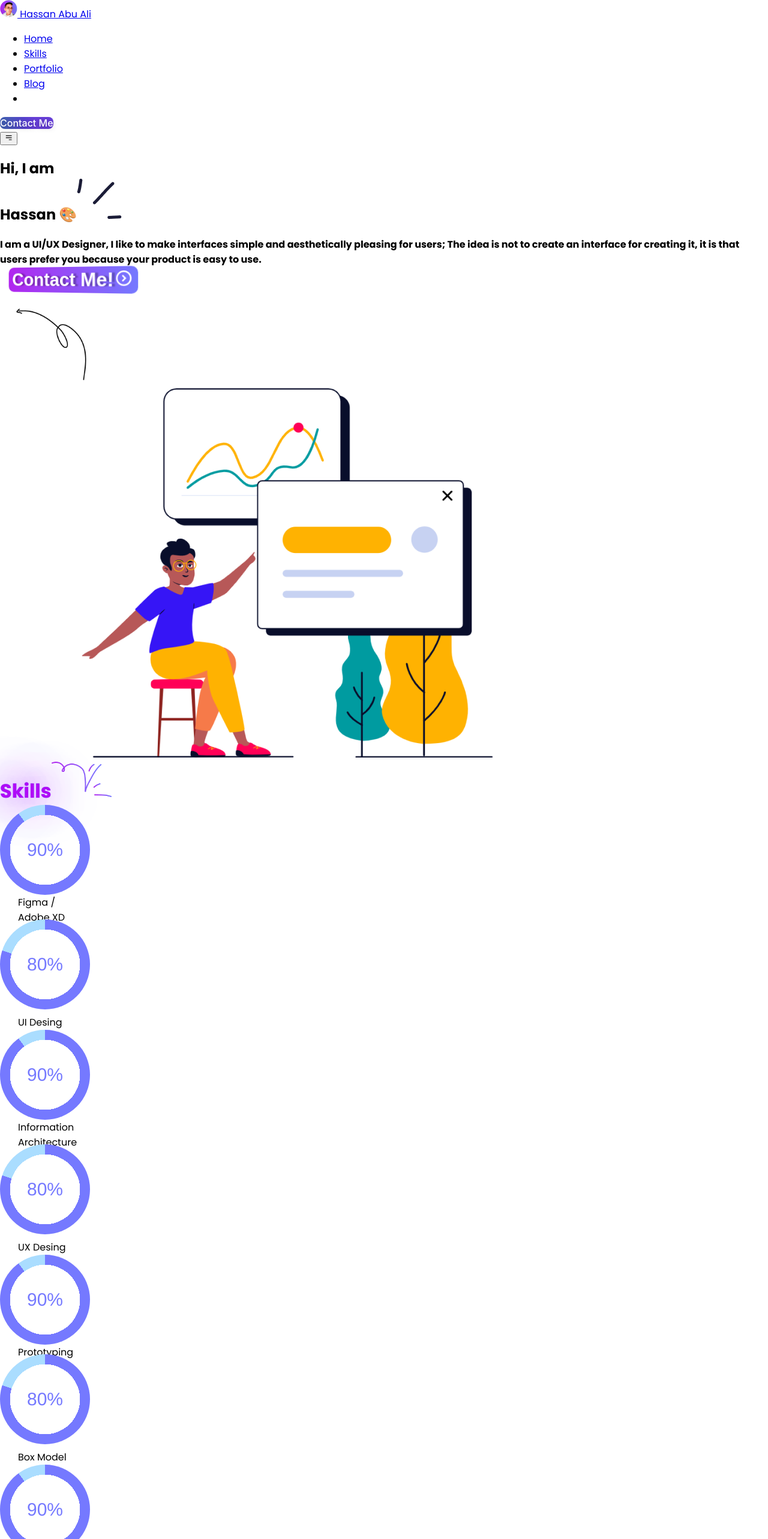
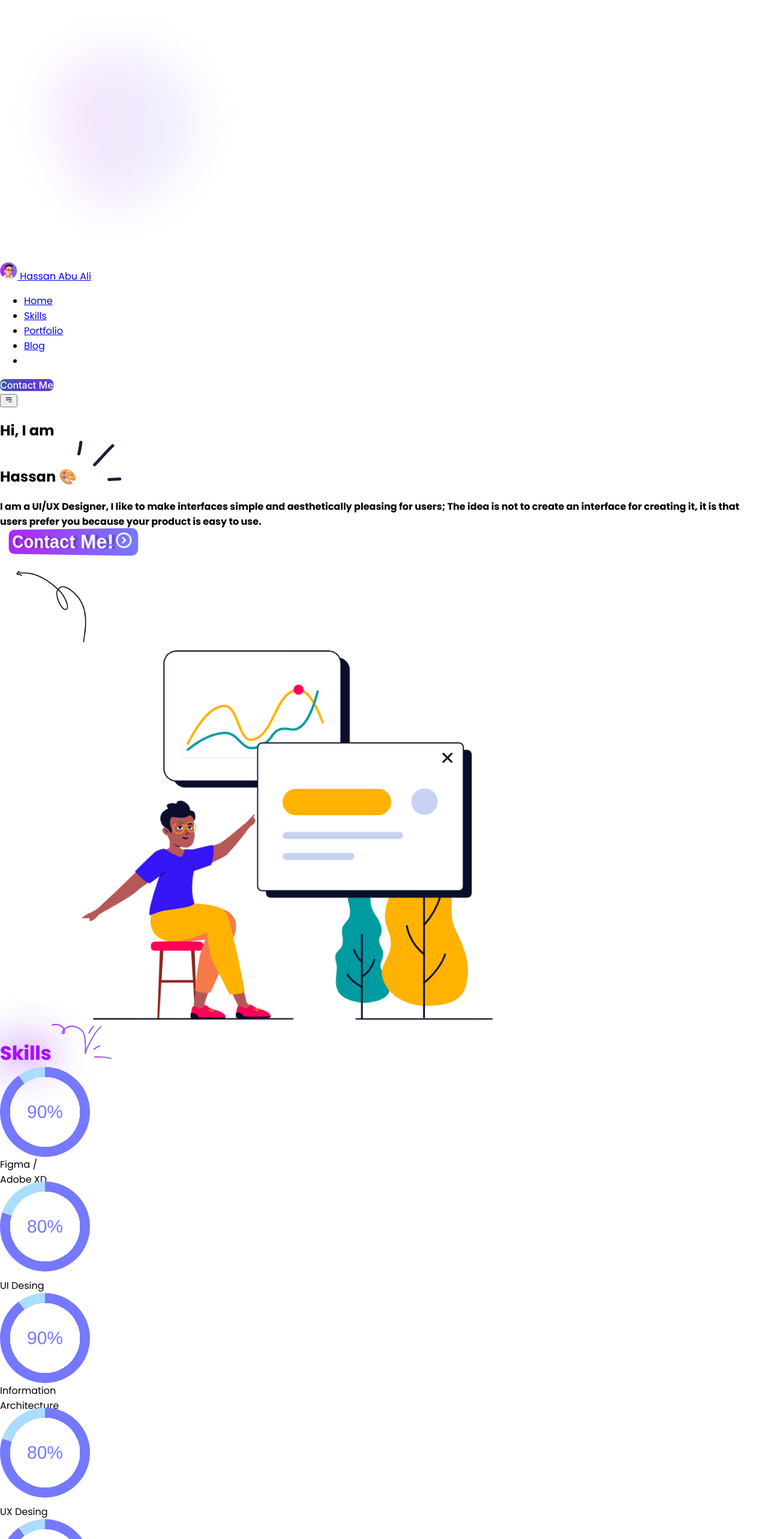
Before and after one commit to Ahmedgawish10/react-task-job2, a React (Create React App) app: page / in a window 1280 px wide. Shown: the top 2566 px of the page at 60% size. Built offline with nearby package versions, Linux system fonts and the light colour scheme.

Commit message:
update style header

```diff
--- a/src/components/header/Header.jsx
+++ b/src/components/header/Header.jsx
@@ -2,6 +2,7 @@ import React,{useState,useEffect,useRef} from 'react'
 import LogoMan from "../../imgs/man.png"
 import { HiOutlineMenuAlt3 } from "react-icons/hi";
 import { RiCloseFill } from "react-icons/ri";
+import Ellipse from "../../imgs//Ellipse 34.png"
 
 import "./header.css";
 function Header() {
@@ -14,7 +15,10 @@ function Header() {
   return (
 <header className="bg-white fixed top-0 w-full z-50">
   <div className="mx-auto max-w-screen-xl px-4 sm:px-6 lg:px-8 pt-5">
-    <div className="flex h-16 items-center justify-between bg-[#1B1C37] border rounded px-3 ">
+    <div className="flex h-16 items-center justify-between bg-[#1B1C37] border rounded px-3 relative">
+    <div className="vector2 absolute right-[-10px] bottom-[0px] z-0">
+        <img src={Ellipse} alt="" width="300px" />
+      </div>
       <div className="md:flex md:items-center md:gap-12">
         <a className="flex text-white items-center text-sm" href="#">
           <img src={LogoMan} alt="" className='me-2'/> Hassan Abu Ali
--- a/src/components/header/header.css
+++ b/src/components/header/header.css
@@ -104,3 +104,9 @@
 
         }
       }
+      header .vector2{
+               z-index: -10 !important;
+      }
+      header .vector2 img{
+        width: 400px !important;
+      }
--- a/src/components/skills/Skills.jsx
+++ b/src/components/skills/Skills.jsx
@@ -1,44 +1,47 @@
-import React, { useEffect, useRef } from 'react';
-import ArrowSkills from "../../imgs/skills-arrow.png"
-import "./skills.css"
+import React, { useEffect, useRef } from "react";
+import ArrowSkills from "../../imgs/skills-arrow.png";
+import "./skills.css";
 function Skills() {
-
   return (
-        <section className='skills pt-[6rem] sm:pt-[10rem] xl:pt-[12rem]' id="skills">
+    <section
+      className="skills pt-[6rem] sm:pt-[10rem] xl:pt-[12rem]"
+      id="skills"
+    >
       <div className=" w-[90%] mx-auto">
-                <div className='title relative max-w-max'>
-                    <span className='text-[50px] gradient-text '>Skills</span>
-                    <img src={ArrowSkills} width="100px" alt="" className='absolute top-[-30px] right-[-40px]' />
+        <div className="title relative max-w-max">
+          <span className="text-[50px] gradient-text ">Skills</span>
+          <img
+            src={ArrowSkills}
+            width="100px"
+            alt=""
+            className="absolute top-[-30px] right-[-40px]"
+          />
         </div>
         <div className="skills-content flex flex-wrap gap-5 md:grid md:grid-cols-2 xl:grid-cols-4 items-center justify-center mt-[2rem] pb-[3rem]">
           <div className="box1 flex justify-center">
             <div>
               <div
-                                className='t'
                 role="progressbar"
                 aria-valuemax="100"
-                                style={{ '--value': 90 }}
-                            >
-
+                style={{ "--value": 90 }}
+              ></div>
+              <div className="text-center text-[#1B1C37] text-sm sm:text-md skill  pt-3">
+                Figma /<br /> Adobe XD
               </div>
-                            <div className='text-center text-[#1B1C37] text-sm sm:text-md skill  pt-3'>Figma /<br /> Adobe XD</div>
             </div>
-
           </div>
-
 
           {/* 2 */}
           <div className="box1 flex justify-center">
             <div>
               <div
-                                className='t'
                 role="progressbar2"
                 aria-valuemax="100"
-                                style={{ '--value': 80 }}
-                            >
-
+                style={{ "--value": 80 }}
+              ></div>
+              <div className="text-center text-[#1B1C37] text-sm sm:text-md skill  pt-3">
+                UI Desing
               </div>
-                            <div className='text-center text-[#1B1C37] text-sm sm:text-md skill  pt-3'>UI Desing</div>
             </div>
           </div>
 
@@ -49,11 +52,11 @@ function Skills() {
               <div
                 role="progressbar"
                 aria-valuemax="100"
-                                style={{ '--value': 90 }}
-                            >
-
+                style={{ "--value": 90 }}
+              ></div>
+              <div className="text-center text-[#1B1C37] text-sm sm:text-md skill  pt-3">
+                Information <br /> Architecture
               </div>
-                            <div className='text-center text-[#1B1C37] text-sm sm:text-md skill  pt-3'>Information <br /> Architecture</div>
             </div>
           </div>
 
@@ -63,13 +66,12 @@ function Skills() {
               <div
                 role="progressbar2"
                 aria-valuemax="100"
-                                style={{ '--value': 80 }}
-                            >
-
+                style={{ "--value": 80 }}
+              ></div>
+              <div className="text-center text-[#1B1C37] text-sm sm:text-md skill  pt-3">
+                UX Desing
               </div>
-                            <div className='text-center text-[#1B1C37] text-sm sm:text-md skill  pt-3'>UX Desing</div>
             </div>
-
           </div>
 
           <div className="box1 flex justify-center">
@@ -77,13 +79,12 @@ function Skills() {
               <div
                 role="progressbar"
                 aria-valuemax="100"
-                                style={{ '--value': 90 }}
-                            >
-
+                style={{ "--value": 90 }}
+              ></div>
+              <div className="text-center text-[#1B1C37] text-sm sm:text-md skill  pt-3">
+                Proto <br/>typing
               </div>
-                            <div className='text-center text-[#1B1C37] text-sm sm:text-md skill  pt-3'>Prototyping</div>
             </div>
-
           </div>
 
           {/* 2 */}
@@ -92,13 +93,12 @@ function Skills() {
               <div
                 role="progressbar2"
                 aria-valuemax="100"
-                                style={{ '--value': 80 }}
-                            >
-
+                style={{ "--value": 80 }}
+              ></div>
+              <div className="text-center text-[#1B1C37] text-sm sm:text-md skill  pt-3 ">
+                Box Model
               </div>
-                            <div className='text-center text-[#1B1C37] text-sm sm:text-md skill  pt-3 '>Box Model</div>
             </div>
-
           </div>
           {/* 3 */}
 
@@ -107,13 +107,12 @@ function Skills() {
               <div
                 role="progressbar"
                 aria-valuemax="100"
-                                style={{ '--value': 90 }}
-                            >
-
+                style={{ "--value": 90 }}
+              ></div>
+              <div className="text-center text-[#1B1C37] text-sm sm:text-md skill  pt-3">
+                Business Model <br /> Canvas
               </div>
-                            <div className='text-center text-[#1B1C37] text-sm sm:text-md skill  pt-3'>Business Model <br /> Canvas</div>
             </div>
-
           </div>
           {/* 4 */}
           <div className="box1 flex justify-center">
@@ -121,24 +120,17 @@ function Skills() {
               <div
                 role="progressbar2"
                 aria-valuemax="100"
-                                style={{ '--value': 80 }}
-                            >
-
+                style={{ "--value": 80 }}
+              ></div>
+              <div className="text-center text-[#1B1C37] text-sm sm:text-md skill pt-3">
+                Desing Systems
               </div>
-                            <div className='text-center text-[#1B1C37] text-sm sm:text-md skill pt-3'>Desing Systems</div>
             </div>
-
           </div>
-
         </div>
-
-
-
       </div>
-
-
     </section>
-    )
+  );
 }
 
-export default Skills
+export default Skills;
--- a/src/components/skills/skills.css
+++ b/src/components/skills/skills.css
@@ -134,11 +134,6 @@
 }
 @media screen and (min-width:768px) {
 
-  .skill{
-    text-align: initial !important;
-    margin-left: 30px;
-  }
-
 }
 .gradient-text {
   font-size: 2em;
@@ -150,6 +145,10 @@
 .skills .skills-content .box1:nth-child(2n) > div > div:nth-child(1) {
 top: -9px;
 
+}
+
+.skills .skills-content .box1:nth-child(2n) > div > div:nth-child(2) {
+margin-top: 2px !important;
 }
 
 
```
Also changed, not shown: src/imgs/Ellipse 34.png (added). Lines whose indentation alone changed are shown as unchanged.
